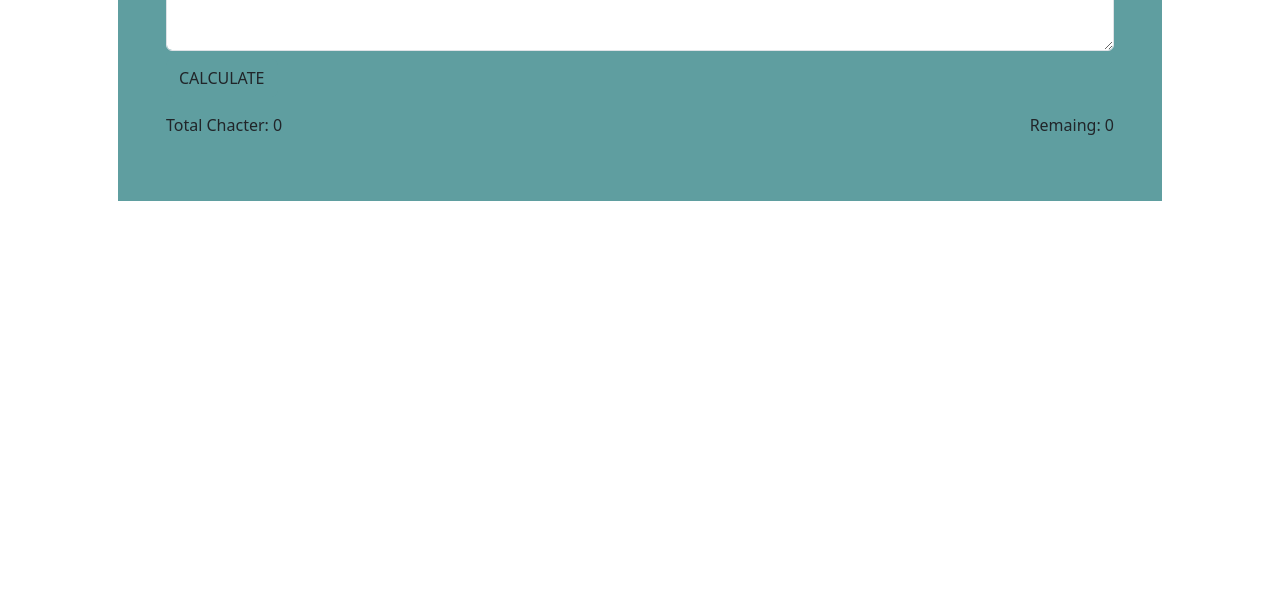
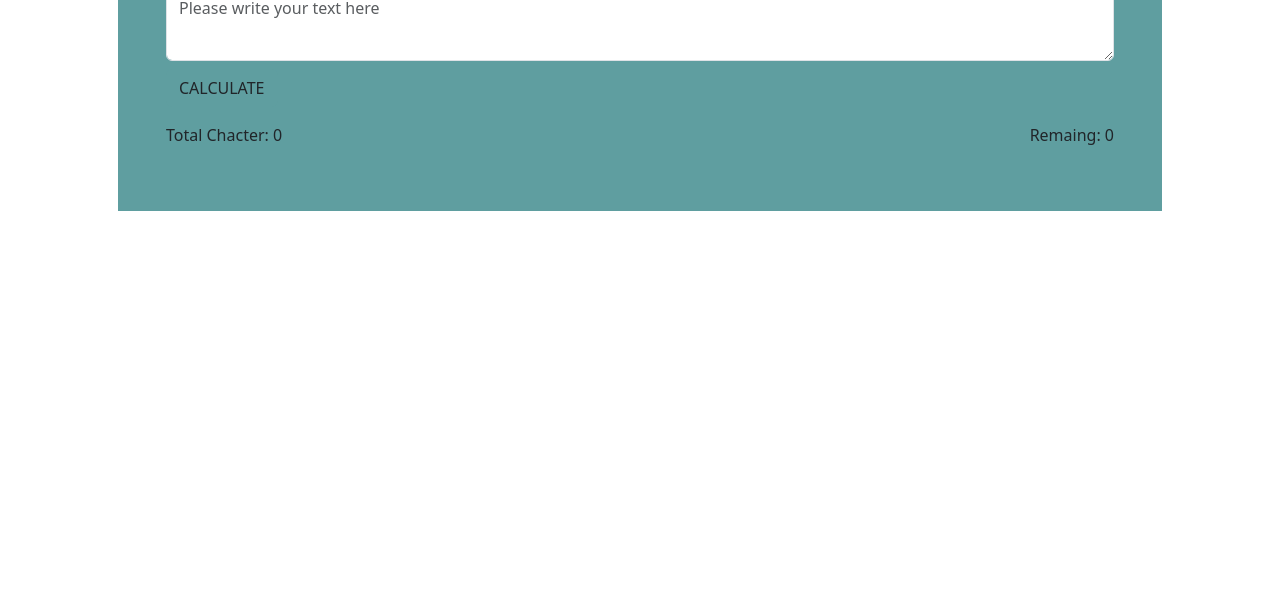
Before and after one commit to IrshadRaja06/count-character, a plain HTML site: page index.html in a window 1280 px wide. Shown: the part 211-800 px from the top of the page. Drawn offline with nearby package versions, Linux system fonts and the light colour scheme.

Commit message:
Update index.html

```diff
--- a/index.html
+++ b/index.html
@@ -15,7 +15,7 @@
     <div class="container p-5">
     <div class="container p-5 mt-5" id="color">
         <h1>Real-time Character counter</h1>
-        <textarea id="text" class="form-control"></textarea>
+        <textarea id="text" class="form-control pb-3" placeholder="Please write your text here"></textarea>
         <button onclick="calc()" class="btn mt-2" id="color">CALCULATE</button>
         <div  class="d-flex justify-content-between">
         <p class="pt-3">Total Chacter: <span id="ans">0</span></p>
```
